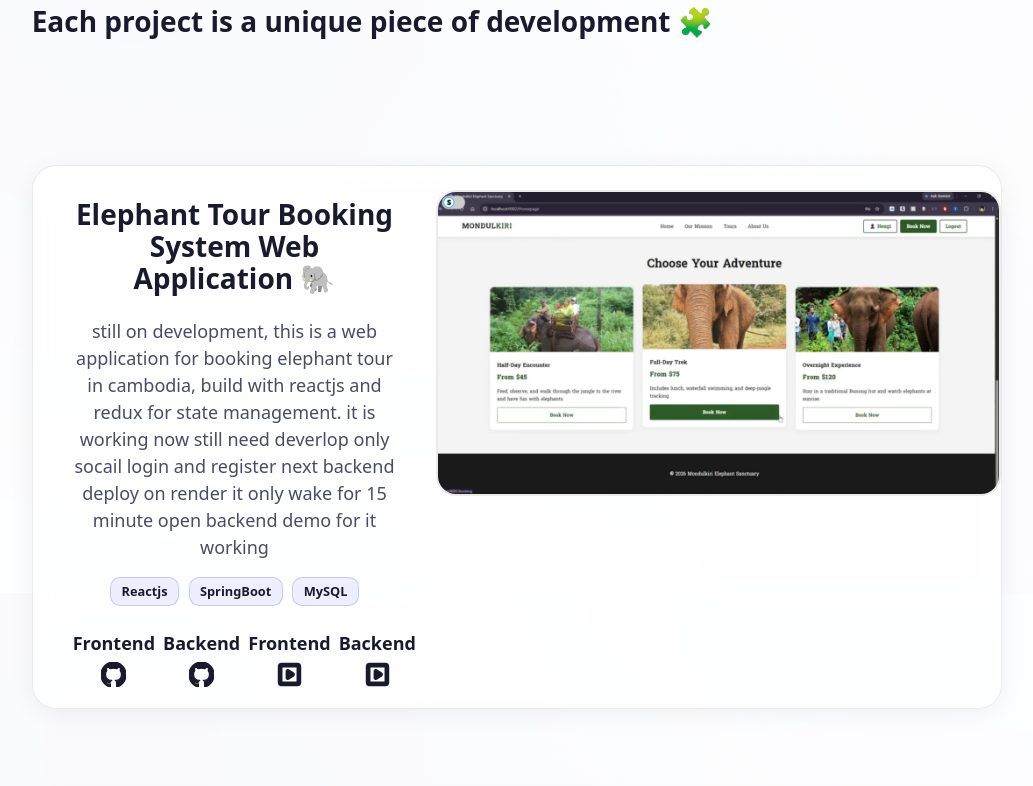
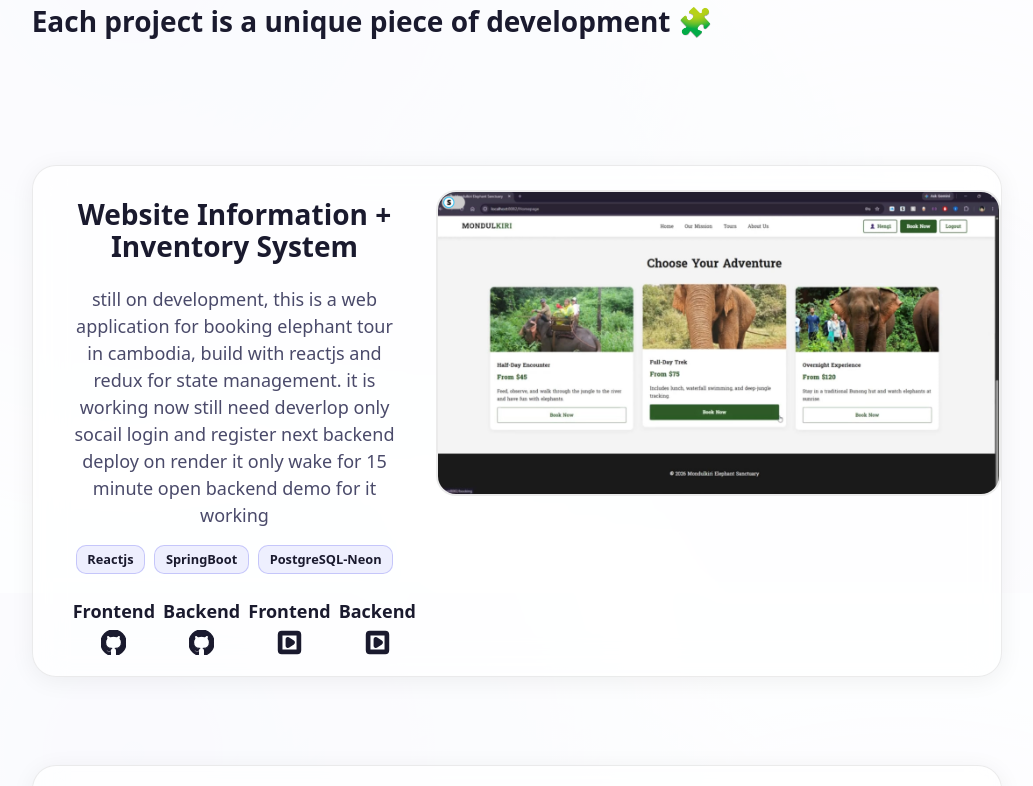
Before and after one commit to sokheng429-wq/Myportfolio, a React (Vite) app: page / in a window 1280 px wide. Shown: the part 1807-2593 px from the top of the page, without its empty margins (123-1156 px from the left). Built offline with nearby package versions, Linux system fonts and the light colour scheme.

Commit message:
Delete and update

```diff
--- a/src/assets/data/projectInfo.js
+++ b/src/assets/data/projectInfo.js
@@ -13,6 +13,22 @@ const projects = [
     {
         id: 1,
         navId: "1",
+        title: 'Website Information + Inventory System',
+        description: 'still on development, this is a web application for booking elephant tour in cambodia, build with reactjs and redux for state management. it is working now still need deverlop only socail login and register next backend deploy on render it only wake for 15 minute open backend demo for it working',
+        imgSrc: el,
+        codeLinks: [
+            { label: 'Frontend', url: 'https://github.com/sokheng429-wq/B-Frontend' },
+            { label: 'Backend', url: 'https://github.com/sokheng429-wq/B-Backend' },
+        ],
+        demoLinks: [
+            { label: 'Frontend', url: '' },
+            { label: 'Backend', url: '' },
+        ],
+        technologies: ['Reactjs', 'SpringBoot', 'PostgreSQL-Neon']
+    },
+    {
+        id: 2,
+        navId: "2",
         title: 'Elephant Tour Booking System Web Application 🐘',
         description: 'still on development, this is a web application for booking elephant tour in cambodia, build with reactjs and redux for state management. it is working now still need deverlop only socail login and register next backend deploy on render it only wake for 15 minute open backend demo for it working',
         imgSrc: el,
@@ -24,11 +40,11 @@ const projects = [
             { label: 'Frontend', url: 'https://mdkelephant.fit/' },
             { label: 'Backend', url: 'https://ebm-backend.onrender.com' },
         ],
-        technologies: ['Reactjs', 'SpringBoot','MySQL']
+        technologies: ['Reactjs', 'SpringBoot', 'MySQL']
     },
     {
-        id: 2,
-        navId: "2",
+        id: 3,
+        navId: "3",
         title: 'Pinky Perfume 💄',
         description: 'A perfume e-commerce web application with React frontend and Spring Boot backend API. it working now but still need to add more features like payment and social login and register backend deploy on render it only wake for 15 minute open backend demo for it working',
         imgSrc: pink,
@@ -43,8 +59,8 @@ const projects = [
         technologies: ['Reactjs', 'Spring Boot', 'PostgreSQL']
     },
     {
-        id: 3,
-        navId: "3",
+        id: 4,
+        navId: "4",
         title: 'Homerental 🏠',
         description: 'A home rental web application with React frontend and FastAPI backend. This project is still under development, and I am actively working on it to enhance its features and functionality. backend deploy on render it only wake for 15 minute open backend demo for it working',
         imgSrc: homerental,
@@ -59,8 +75,8 @@ const projects = [
         technologies: ['Reactjs', 'FastAPI', 'PostgreSQL']
     },
     {
-        id: 4,
-        navId: "4",
+        id: 5,
+        navId: "5",
         title: 'Zando 📱',
         description: 'A Flutter mobile application.',
         imgSrc: zando,
@@ -69,8 +85,8 @@ const projects = [
         technologies: ['Flutter', 'Dart']
     },
     {
-        id: 5,
-        navId: "5",
+        id: 6,
+        navId: "6",
         title: 'DeliveryFood 🍔',
         description: 'A food delivery mobile application built with Flutter still under derverloping .',
         imgSrc: food,
@@ -79,8 +95,8 @@ const projects = [
         technologies: ['Flutter', 'Dart']
     },
     {
-        id: 6,
-        navId: "6",
+        id: 7,
+        navId: "7",
         title: 'Students Management 📚',
         description: 'This is management system for students, build with springboot java and mysql database',
         imgSrc: student,
@@ -89,8 +105,8 @@ const projects = [
         technologies: ['Java', 'Spring Boot', 'MySQL']
     },
     {
-        id: 7,
-        navId: "7",
+        id: 8,
+        navId: "8",
         title: 'CamLandTraveler 📢',
         description: 'reactjs website build for test deployment on cloudfare',
         imgSrc: camland,
@@ -99,18 +115,18 @@ const projects = [
         technologies: ['Node', 'React', 'Tailwind']
     },
     {
-        id: 8,
-        navId: "8",
+        id: 9,
+        navId: "9",
         title: 'SPRINGSECURITY ',
         description: 'A basic Spring Boot and Spring Security authentication project.',
         imgSrc: login,
         codeLink: 'https://github.com/sokheng429-wq/SPRINGSECURITY.git',
         demoLink: 'https://youtu.be/UF1X8qwNKTs',
-        technologies: ['Spring Boot','MySQL']
+        technologies: ['Spring Boot', 'MySQL']
     },
     {
-        id: 9,
-        navId: "9",
+        id: 10,
+        navId: "10",
         title: 'EMS (Employee Management System) ',
         description: 'A simple employee management system built with Spring Boot and PostgreSQL.',
         imgSrc: ems,
@@ -121,16 +137,6 @@ const projects = [
         demoLink: 'https://www.youtube.com/watch?v=cy6v3E6Rf0A',
         technologies: ['Reactjs', 'Spring Boot', 'PostgreSQL']
     },
-    {
-        id: 10,
-        navId: "10",
-        title: 'Mini-Car 🚗',
-        description: "still on development, this is a mini car game build with nextjs and nodejs SQL database use PostgreSQL",
-        imgSrc: car,
-        codeLink: 'https://github.com/sokheng429-wq/Mini-cars.git',
-        demoLink: 'https://www.youtube.com/watch?v=cy6v3E6Rf0A',
-        technologies: ['PostgreSQL', 'MUI', 'Node', 'NextJS']
-    },
 
 ];
 
--- a/src/components/Hero/TechstackItems.jsx
+++ b/src/components/Hero/TechstackItems.jsx
@@ -28,7 +28,6 @@ function TechstackItems() {
         { svg: <SiMui size={28} color="#007fff" />, bgColor: "var(--tech-stack-bg)", label: "Material UI" },
         { svg: <SiFastapi size={28} color="#009688" />, bgColor: "var(--tech-stack-bg)", label: "FastAPI" },
         { svg: <SiFlutter size={28} color="#02569B" />, bgColor: "var(--tech-stack-bg)", label: "Flutter" },
-        { svg: <SiLaravel size={28} color="#FF2D20" />, bgColor: "var(--tech-stack-bg)", label: "Laravel" },
     ];
 
     return (
```
